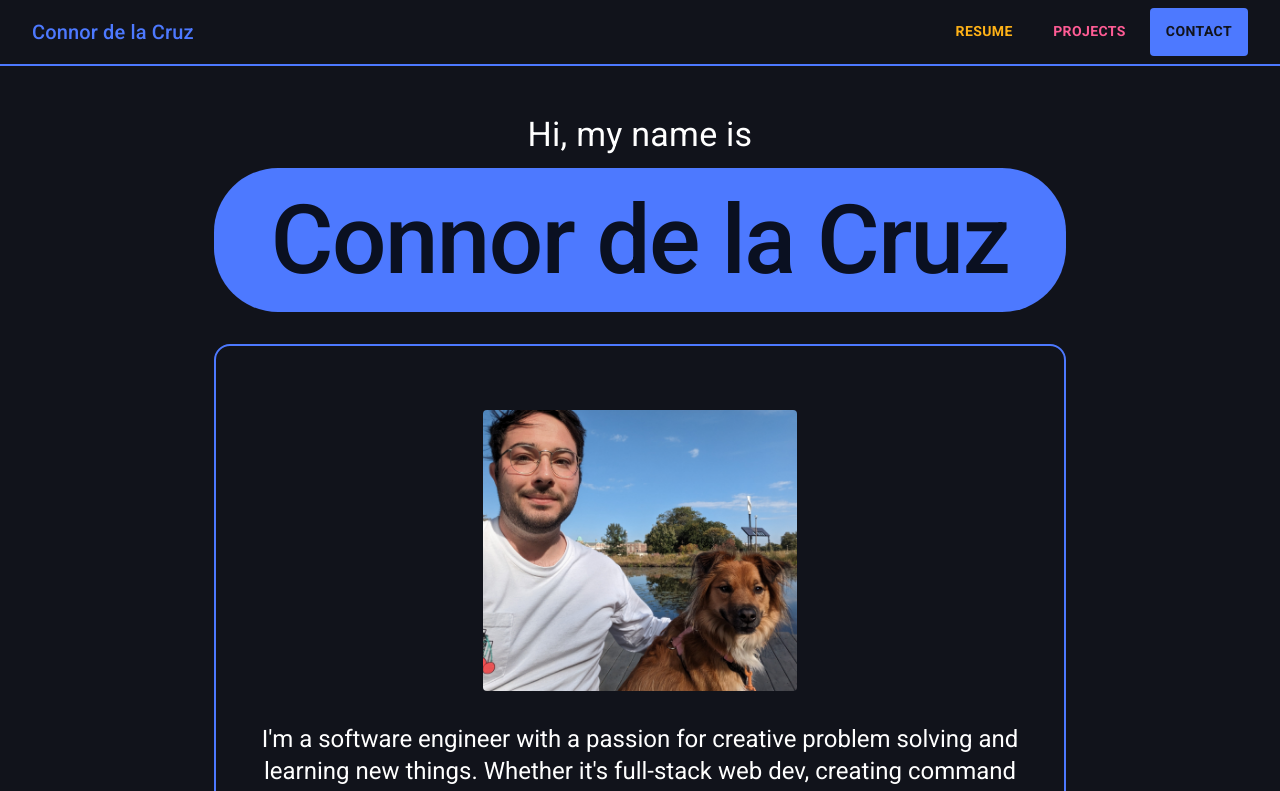
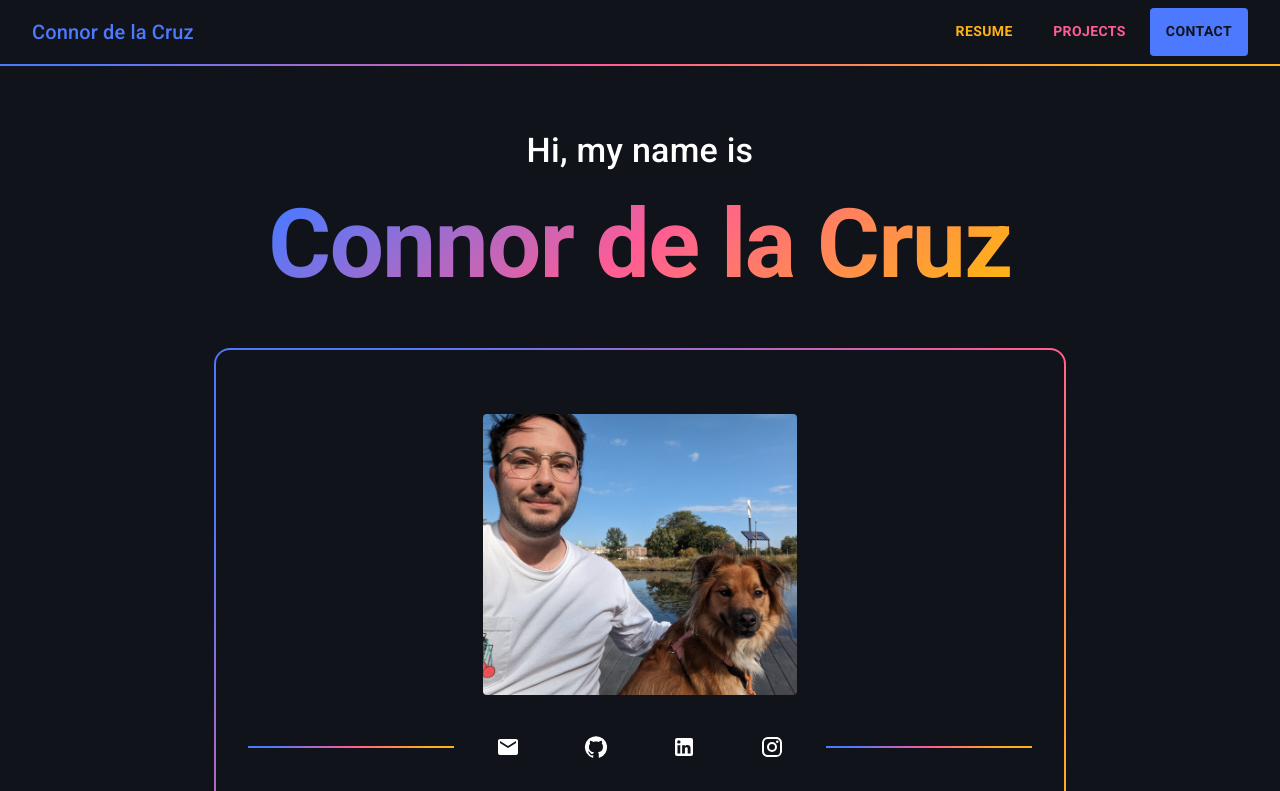
Before and after one commit to connordelacruz/connordelacruz.github.io, a React (Vite) app: page / in a window 1280 px wide. Shown: the top 791 px of the page. Built offline with nearby package versions, Linux system fonts and the light colour scheme.

Commit message:
oh baby we got gradients

```diff
--- a/src/App.jsx
+++ b/src/App.jsx
@@ -1,5 +1,5 @@
 import { Container, CssBaseline, Paper, Stack, ThemeProvider, Typography } from '@mui/material'
-import { theme } from './components/Theme.jsx'
+import { theme, THEME_GRADIENT_TEXT_SX } from './components/Theme.jsx'
 import { NavBar } from './components/NavBar.jsx'
 import { HeaderSection } from './components/HeaderSection.jsx'
 import { ResumeSection } from './components/ResumeSection.jsx'
@@ -69,17 +69,19 @@ function App() {
       {/*Footer*/}
       <Paper
         sx={{
-          mt: 4,
-          py: 4,
+          mt: 6,
+          py: 3,
           borderWidth: '2px 0 0',
+          borderRadius: 0,
         }}
       >
         <Typography
-          variant="body2"
+          variant="body1"
           component="p"
           color="textSecondary"
           sx={{
             textAlign: 'center',
+            ...THEME_GRADIENT_TEXT_SX,
           }}
           gutterBottom={false}
         >
--- a/src/components/HeaderSection.jsx
+++ b/src/components/HeaderSection.jsx
@@ -1,5 +1,6 @@
-import { Box, Container, Paper, Typography } from '@mui/material'
+import { Box, Container, Divider, Paper, Typography } from '@mui/material'
 import { SocialLinks } from './common/SocialLinks.jsx'
+import { THEME_GRADIENT_BORDERS_SX, THEME_GRADIENT_TEXT_SX } from './Theme.jsx'
 
 
 const ProfilePhoto = () => {
@@ -31,15 +32,13 @@ const ProfilePhoto = () => {
  * @constructor
  */
 export const HeaderSection = ({
-                             color,
-                           }) => {
+                                color,
+                              }) => {
   return (
     <Container
       id="header-wrapper"
       maxWidth={false}
       disableGutters
-      sx={{
-      }}
     >
 
       { /* Header */}
@@ -49,7 +48,7 @@ export const HeaderSection = ({
         sx={{
           py: {
             xs: 2,
-            md: 6,
+            md: 8,
             textAlign: 'center',
           },
         }}
@@ -58,15 +57,16 @@ export const HeaderSection = ({
         <Typography
           variant="h4"
           sx={{
-            fontWeight: 400,
+            fontWeight: 500,
           }}
+          gutterBottom={false}
         >
           Hi, my name is
         </Typography>
         <Typography
           variant="h1"
           sx={{
-            fontWeight: 500,
+            fontWeight: 700,
             // Handle line breaks in the title a bit smoother by shrinking font size on small viewports
             fontSize: {
               // TODO: figure out the best numbers here, scale subheader to look nice too
@@ -74,12 +74,12 @@ export const HeaderSection = ({
               sm: '4rem',
               md: '6rem',
             },
-            color: color + '.contrastText',
-            backgroundColor: color + '.main',
             // TODO: make sure this padding doesn't break mobile
             px: 0,
             py: 2,
             borderRadius: 16,
+            // Gradient text
+            ...THEME_GRADIENT_TEXT_SX
           }}
           gutterBottom={false}
         >
@@ -100,12 +100,25 @@ export const HeaderSection = ({
                 xs: 2,
                 sm: 4,
               },
-              borderColor: color + '.main',
+              // Gradient border
+              ...THEME_GRADIENT_BORDERS_SX
             }}
           >
 
             {/*Profile Photo*/}
             <ProfilePhoto/>
+            {/*Socials*/}
+            <Divider
+              sx={{
+                my: 4,
+                '&::before, &::after': {
+                  borderTopWidth: 2,
+                  ...THEME_GRADIENT_BORDERS_SX
+                },
+              }}
+            >
+              <SocialLinks/>
+            </Divider>
 
             {/*About Copy*/}
             <Typography
@@ -124,11 +137,9 @@ export const HeaderSection = ({
               on
               new challenges and building things I can be proud of.
             </Typography>
+
           </Paper>
         </Box>
-
-        {/*Socials*/}
-        <SocialLinks color={color}/>
       </Container>
     </Container>
   )
--- a/src/components/NavBar.jsx
+++ b/src/components/NavBar.jsx
@@ -17,6 +17,7 @@ import {
 import { Menu as MenuIcon } from '@mui/icons-material'
 import React from 'react'
 import useScrollSpy from '../utils/useScrollSpy.js'
+import { THEME_GRADIENT_BORDERS_SX } from './Theme.jsx'
 
 
 /**
@@ -132,6 +133,7 @@ const NavMenu = ({
       >
         <MenuIcon
           sx={{
+            // TODO: figure out how to
             color: getActiveHashColor(),
             transition: 'color 0.3s',
             transitionTimingFunction: 'cubic-bezier(0.4, 0, 0.2, 1)',
@@ -150,6 +152,8 @@ const NavMenu = ({
         PaperProps={{
           sx: {
             borderRadius: 0,
+            borderWidth: '0 2px 0 0',
+            ...THEME_GRADIENT_BORDERS_SX
           },
         }}
       >
@@ -215,10 +219,8 @@ const NavMenu = ({
 const NavLogo = ({
                    activeHash,
                    getActiveHashColor,
-                   color,
                  }) => {
   // TODO: logo:
-  //       - shorten logo to "Cd" on narrow?
   //       - Figure out styling on narrow regardless, it's a real weird size and not centered nicely
 
   // Smooth scroll logo link handler
@@ -246,6 +248,7 @@ const NavLogo = ({
         display: 'flex',
         flexGrow: 1,
         textDecoration: 'none',
+        // TODO: animated gradient bg https://codepen.io/P1N2O/pen/pyBNzX
       }}
       noWrap
       gutterBottom={false}
@@ -265,6 +268,7 @@ const NavLogo = ({
  */
 export const NavBar = ({
                          sectionLinks = [],
+  // TODO: remove
                          logoColor = 'inherit',
                        }) => {
   // TODO:
@@ -318,12 +322,15 @@ export const NavBar = ({
         py: 0,
         borderWidth: '0 0 2px',
         borderRadius: 0,
-        // TODO: color full navbar instead??:
-//        backgroundColor: getActiveHashColor(headerColor + '.main'),
-        borderBottomColor: getActiveHashColor('default'),
-        transitionProperty: 'background-color, border-bottom-color',
+        // TODO: REMOVE
+        // Change border color based on active hash, default to transparent so we can use a gradient border
+//        borderBottomColor: getActiveHashColor('transparent'),
+        // Apply gradient border background if we're at the top
+//        background: activeHash ? 'default' : THEME_GRADIENT_BORDERS_BG,
+        transitionProperty: 'border-bottom-color',
         transitionDuration: '0.3s',
         transitionTimingFunction: 'cubic-bezier(0.4, 0, 0.2, 1)',
+        ...THEME_GRADIENT_BORDERS_SX
       }}
     >
       <Toolbar
@@ -344,7 +351,6 @@ export const NavBar = ({
         <NavLogo
           activeHash={activeHash}
           getActiveHashColor={getActiveHashColor}
-          color={logoColor}
         />
 
         {/*Wide Viewport Links*/}
--- a/src/components/Theme.jsx
+++ b/src/components/Theme.jsx
@@ -15,7 +15,9 @@ const COLOR_BLUE = '#4D79FF'
 const COLOR_PINK = '#FF5C95'
 const COLOR_YELO = '#FFB217'
 const COLOR_TEAL = '#00CC8B' // TODO: remove?
-const COLOR_BACK = '#020202'
+const COLOR_BLCK = '#11131B'
+
+// TODO: decide if you even wanna do anything with material you, delete what u don't use
 // Material You Variants (https://material-foundation.github.io/material-theme-builder/)
 const COLORS_MATERIAL_YOU = {
   // Blue
@@ -78,6 +80,24 @@ const COLORS_MATERIAL_YOU = {
   // Idk lol
   shadow: '#000000',
   scrim: '#000000',
+}
+
+// --------------------------------------------------------------------------------
+// Gradients
+// --------------------------------------------------------------------------------
+// Gradient between the 3 theme colors
+export const THEME_GRADIENT = `linear-gradient(140deg, ${COLOR_BLUE} 11%, ${COLOR_PINK} 50%, ${COLOR_YELO} 89%)`
+// Styles to make text color gradient
+export const THEME_GRADIENT_TEXT_SX = {
+  background: THEME_GRADIENT,
+  backgroundClip: 'text',
+  color: 'rgba(0,0,0,0)',
+}
+// Hack to create gradient borders (https://codyhouse.co/nuggets/css-gradient-borders)
+export const THEME_GRADIENT_BORDERS_BG = `linear-gradient(${COLOR_BLCK}, ${COLOR_BLCK}) padding-box, ${THEME_GRADIENT} border-box`
+export const THEME_GRADIENT_BORDERS_SX = {
+  background: THEME_GRADIENT_BORDERS_BG,
+  borderColor: 'transparent',
 }
 
 // ================================================================================
@@ -209,10 +229,8 @@ export const theme = createTheme(baseTheme, {
     // --------------------------------------------------------------------------------
     // TODO: update for mat you?
     background: {
-//      default: COLOR_BACK,
-//      paper: COLOR_BACK,
-      default: COLORS_MATERIAL_YOU.background,
-      paper: COLORS_MATERIAL_YOU.surface,
+      default: COLOR_BLCK,
+      paper: COLOR_BLCK,
     },
   },
 })
--- a/src/components/common/SocialLinks.jsx
+++ b/src/components/common/SocialLinks.jsx
@@ -39,6 +39,7 @@ const socials = [
  * @param label
  * @param iconComponent
  * @param color
+ * @param sx
  * @param props
  * @return {JSX.Element}
  * @constructor
@@ -48,6 +49,7 @@ export const SocialLink = ({
                              label,
                              iconComponent,
                              color = 'inherit',
+                             sx = {},
                              ...props
                            }) => {
   return (
@@ -57,6 +59,7 @@ export const SocialLink = ({
       target="_blank"
       sx={{
         mx: 3,
+        ...sx
       }}
       color={color}
       {...props}
@@ -76,22 +79,27 @@ export const SocialLink = ({
  *                  - label
  *                  - iconComponent
  * @param color
+ * @param sx
  * @return {JSX.Element}
  * @constructor
  */
 export const SocialLinks = ({
-                              // TODO: better name for this?
                               linkProps = socials,
                               color = 'inherit',
+                              containerSx = {},
+                              linkSx = {},
                             }) => {
+  // TODO: figure out how to achieve gradient!!
+  //      Prob need to do something like this for the link icon components: https://stackoverflow.com/questions/54273615/passing-props-in-a-component-that-is-stored-in-a-variable
   return (
     <Box
       sx={{
         textAlign: 'center',
+        ...containerSx
       }}
     >
       {linkProps.map((props, i) =>
-        <SocialLink key={i} {...props} color={color}/>
+        <SocialLink key={i} sx={{...linkSx}} {...props} color={color}/>
       )}
     </Box>
   )
```
